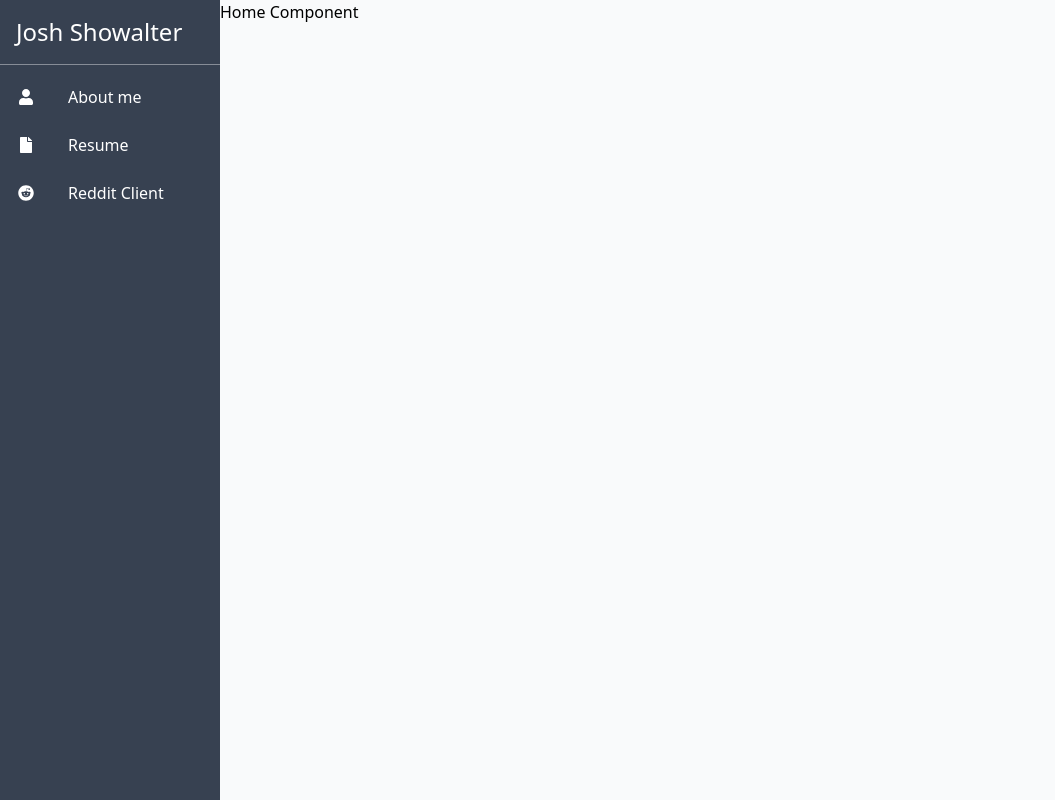
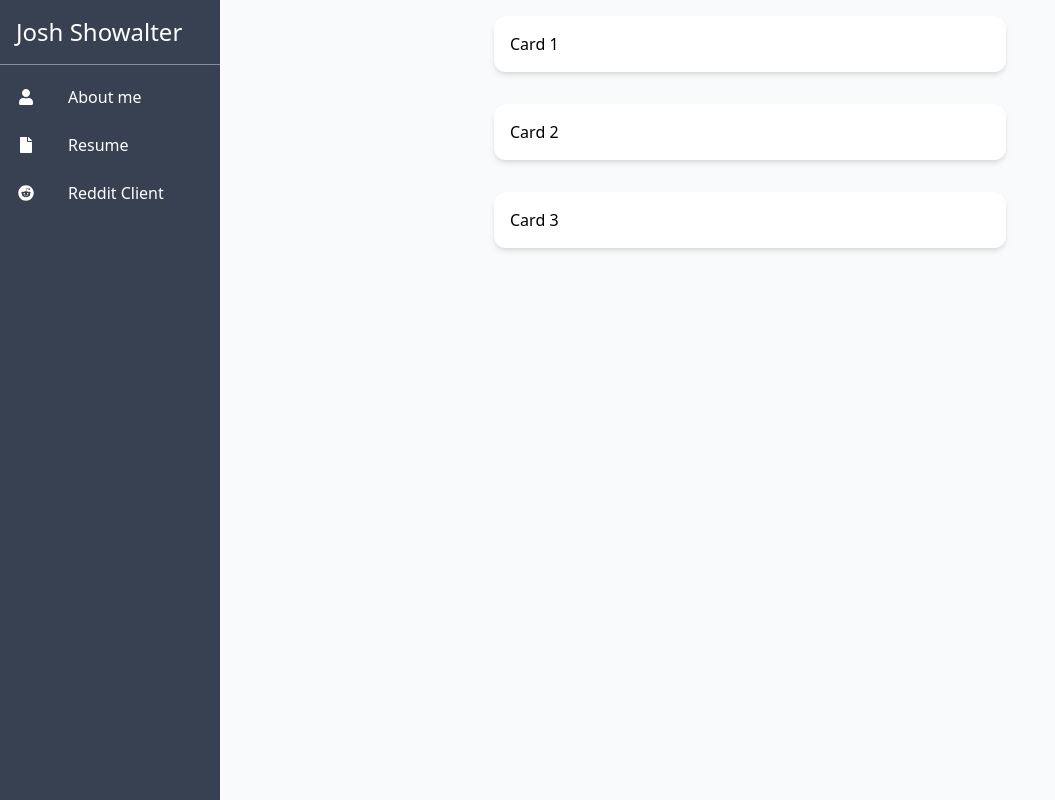
Before and after one commit to joshshowalter/portfolio, a React (Create React App) app: page / in a window 1280 px wide. Shown: the whole page, without its empty margins (0-1055 px from the left). Built offline with nearby package versions, Linux system fonts and the light colour scheme.

Commit message:
add Card component; General style tweaks

```diff
--- a/src/components/About.js
+++ b/src/components/About.js
@@ -1,12 +1,11 @@
 import josh_headshot from '../assets/josh_headshot.JPG';
+import Card from './Card';
 
 export default function About() {
   return (
-    <div className="p-4">
-      <div className="max-w-lg mx-auto flex sm:bg-white rounded-xl shadow-md overflow-hidden">
-        <img className="h-48 w-auto" src={josh_headshot} alt="headshot" />
-        This is a card
-      </div>
-    </div>
+    <Card>
+      <img className="h-48 w-auto" src={josh_headshot} alt="headshot" />
+      <p className="p-4">My name is Josh Showalter - I'm a technical architect</p>
+    </Card>
   );
 }
--- /dev/null
+++ b/src/components/Card.js
@@ -0,0 +1,12 @@
+
+const Card = (props) => {
+  return (
+    <div className="p-4">
+      <div className="max-w-lg mx-auto flex sm:bg-white rounded-xl shadow-md overflow-hidden">
+        {props.children}
+      </div>
+    </div>
+  );
+}
+
+export default Card;
--- a/src/components/Error.js
+++ b/src/components/Error.js
@@ -1,5 +1,5 @@
 export default function Error() {
   return (
-    <h1>Error invalid path</h1>
+    <h1 className="p-4">Error invalid path</h1>
   );
 }
--- a/src/components/Home.js
+++ b/src/components/Home.js
@@ -1,6 +1,29 @@
+import Card from './Card';
+
+const cards = [
+  {
+    title: 'Card 1'
+  },
+  {
+    title: 'Card 2'
+  },
+  {
+    title: 'Card 3'
+  }
+];
+
+const cardList = cards.map((item, index) => {
+  return (
+    <Card key={index}>
+      <p className="p-4">{item.title}</p>
+    </Card>
+  );
+});
 
 export default function Home() {
   return (
-    <p>Home Component</p>
+    <div>
+      {cardList}
+    </div>
   );
 }
--- a/src/components/Sidebar.js
+++ b/src/components/Sidebar.js
@@ -24,7 +24,11 @@ const menuItems = [
 
 const list = menuItems.map((item, index) => {
   return (
-    <Link to={item.link} className="flex cursor-pointer items-center h-12 p-2 hover:bg-gray-500 rounded-md" key={index}>
+    <Link
+      to={item.link}
+      key={index}
+      className="flex cursor-pointer items-center h-12 p-2 hover:bg-gray-500 rounded-md"
+    >
       <span className="mr-8">
         <FontAwesomeIcon icon={item.logo} fixedWidth size="1x" />
       </span>
```
Also changed, not shown: 1 other file (tests, documents, lock files or other folders).
